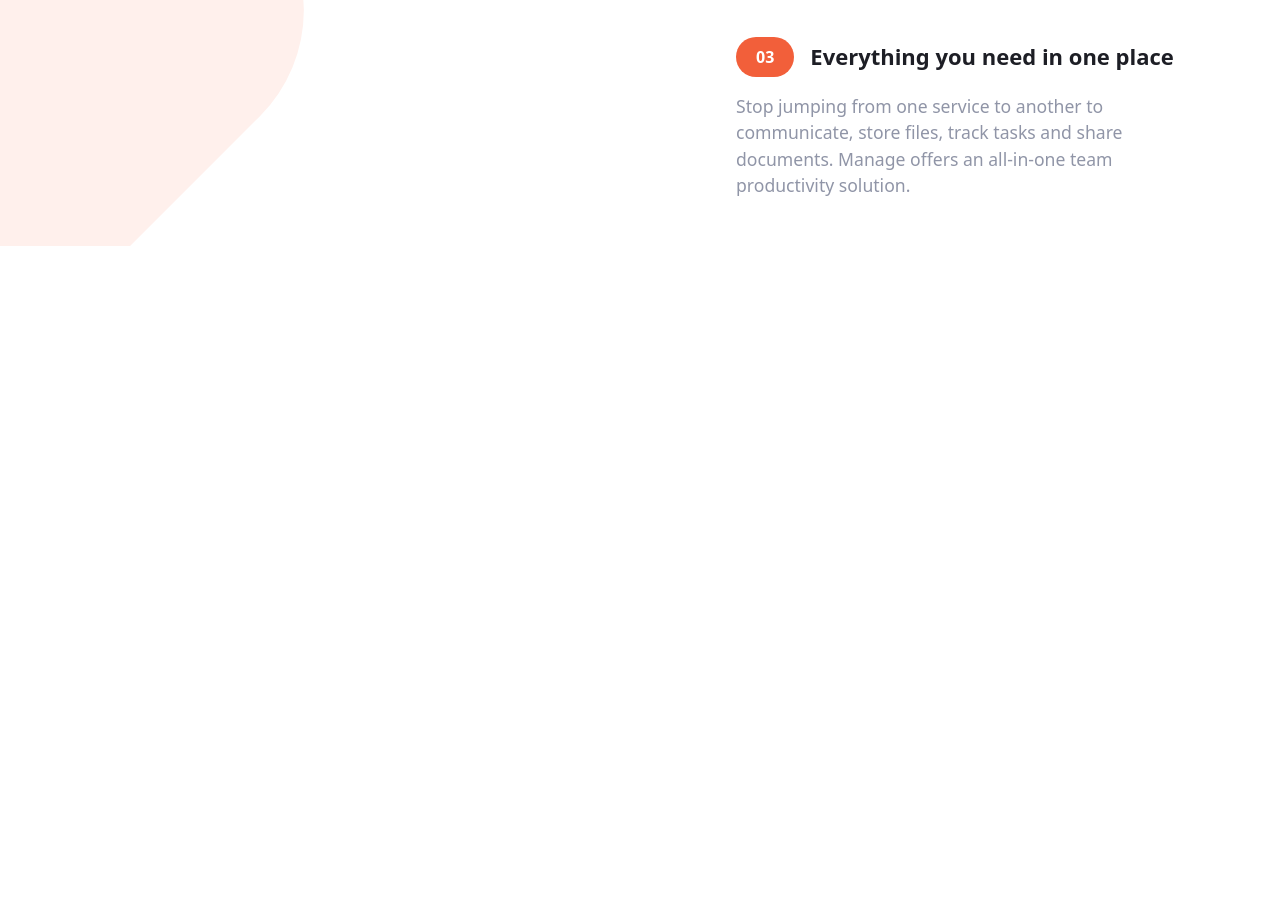
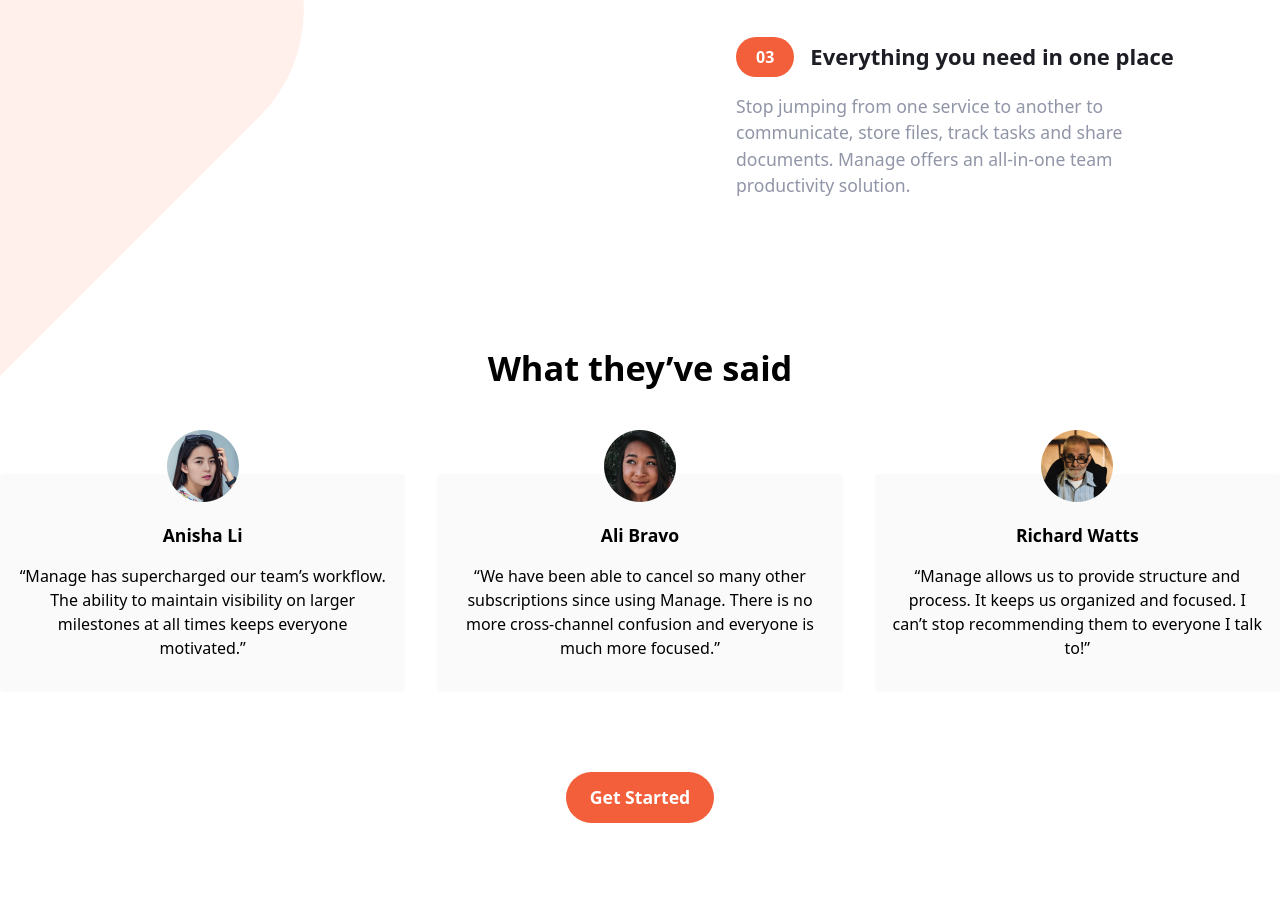
Before and after one commit to Code-Beaker/manage-landing-page-code-beaker, a website built with Vite: page app/index.html in a window 1280 px wide. Shown: the part 1108-2014 px from the top of the page. Before the commit the page ends 1354 px from the top, so only its background shows below. Built offline with nearby package versions, Linux system fonts and the light colour scheme.

Commit message:
create testimonials

```diff
--- a/app/index.html
+++ b/app/index.html
@@ -123,6 +123,56 @@
           </div>
         </div>
       </section>
+      <!-- TESTIMONIALS -->
+      <section class="section testimonials">
+        <h2 class="section__heading testimonials__heading">
+          What they’ve said
+        </h2>
+        <div class="testimonials__grid">
+          <article class="testimonials__item">
+            <img
+              src="assets/images/avatar-anisha.png"
+              alt=""
+              class="testimonials__item__img"
+            />
+            <h3 class="testimonial__name">Anisha Li</h3>
+            <p class="testimonial__text">
+              “Manage has supercharged our team’s workflow. The ability to
+              maintain visibility on larger milestones at all times keeps
+              everyone motivated.”
+            </p>
+          </article>
+          <article class="testimonials__item">
+            <img
+              src="assets/images/avatar-ali.png"
+              alt=""
+              class="testimonials__item__img"
+            />
+            <h3 class="testimonial__name">Ali Bravo</h3>
+            <p class="testimonial__text">
+              “We have been able to cancel so many other subscriptions since
+              using Manage. There is no more cross-channel confusion and
+              everyone is much more focused.”
+            </p>
+          </article>
+          <article class="testimonials__item">
+            <img
+              src="assets/images/avatar-richard.png"
+              alt=""
+              class="testimonials__item__img"
+            />
+            <h3 class="testimonial__name">Richard Watts</h3>
+            <p class="testimonial__text">
+              “Manage allows us to provide structure and process. It keeps us
+              organized and focused. I can’t stop recommending them to everyone
+              I talk to!”
+            </p>
+          </article>
+        </div>
+        <div class="testimonials__btn-center">
+          <a href="#" class="btn btn__primary">Get Started</a>
+        </div>
+      </section>
     </main>
     <script type="module" src="/main.js"></script>
   </body>
--- a/app/package.json
+++ b/app/package.json
@@ -13,6 +13,7 @@
     "vite": "^5.2.0"
   },
   "dependencies": {
+    "@splidejs/splide": "^4.1.4",
     "validator": "^13.12.0"
   }
 }
--- a/app/scss/modules/_layouts.scss
+++ b/app/scss/modules/_layouts.scss
@@ -11,3 +11,9 @@
   grid-auto-rows: minmax(auto, 1fr);
   // align-items: center;
 }
+
+.testimonials__grid {
+  display: grid;
+  grid-template-columns: repeat(3, 1fr);
+  gap: 2rem;
+}
--- a/app/scss/style.scss
+++ b/app/scss/style.scss
@@ -93,7 +93,7 @@ body {
 // ABOUT
 .about {
   position: relative;
-  overflow: hidden;
+  //   overflow: hidden;
 
   #{&}__pattern {
     position: absolute;
@@ -151,3 +151,44 @@ body {
     // margin-left: 5rem;
   }
 }
+
+// TESTIMONIALS
+.testimonials {
+  padding-block: 6rem 3rem;
+
+  #{&}__heading {
+    font-size: var(--step-2);
+    text-align: center;
+    margin-bottom: 5rem;
+  }
+
+  #{&}__item {
+    background-color: m.color(neutral__light-gray);
+    padding: 2rem 1rem;
+    padding-top: 3rem;
+    // box-shadow: 0.5rem 0.5rem 1rem rgba(0, 0, 0, 0.1);
+    border-radius: 0.25rem;
+    text-align: center;
+    position: relative;
+  }
+
+  #{&}__item__img {
+    max-width: 4.5rem;
+    position: absolute;
+    inset: 0;
+    top: -20%;
+    margin-inline: auto;
+  }
+
+  .testimonial__name {
+    font-size: var(--step--1);
+    margin-bottom: 1rem;
+  }
+
+  #{&}__btn-center {
+    display: flex;
+    justify-content: center;
+    align-items: center;
+    padding-block: 5rem;
+  }
+}
```
Also changed, not shown: 1 other file.
